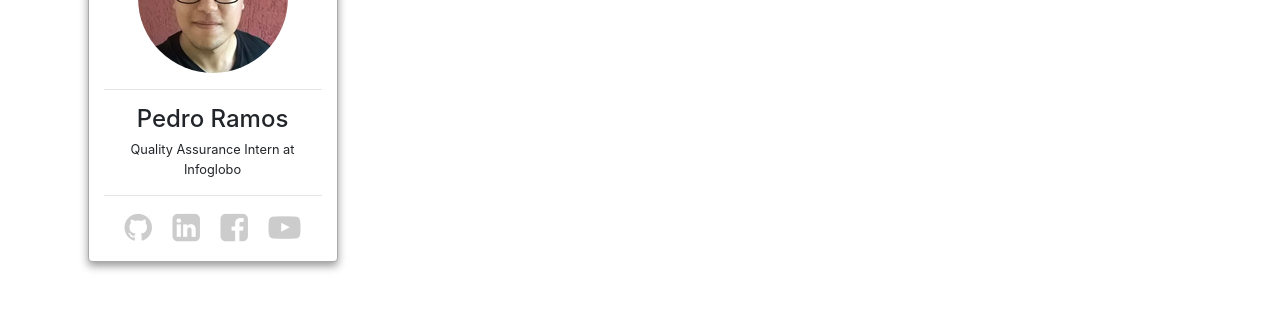
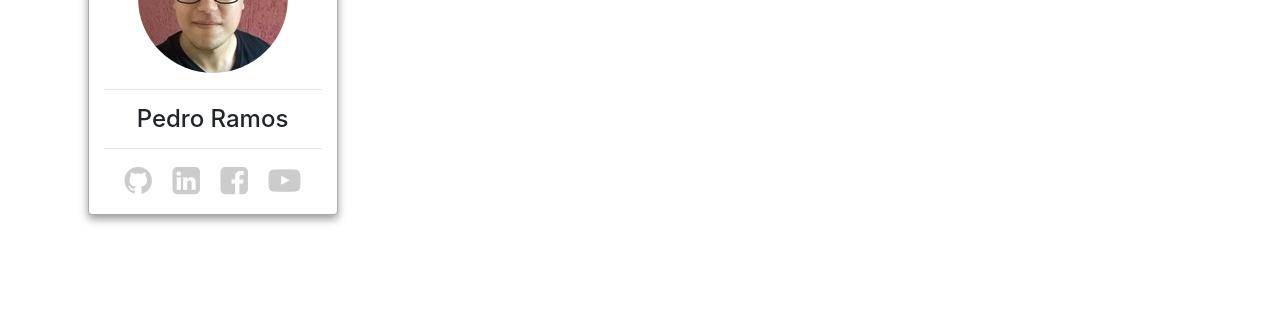
Before and after one commit to pedrorms/pedrorms.github.io, a plain HTML site: page index.html in a window 1280 px wide. Shown: the part 274-584 px from the top of the page. Drawn offline with nearby package versions, Linux system fonts and the light colour scheme.

Commit message:
Update index.html

```diff
--- a/index.html
+++ b/index.html
@@ -35,7 +35,6 @@
             <img class="card-avatar" src="src/img/eu150x150.jpg"/>
             <hr/>
             <h4>Pedro Ramos</h4>
-            <small>Quality Assurance Intern at Infoglobo</small>
             <hr/>
           </div>
 
```
